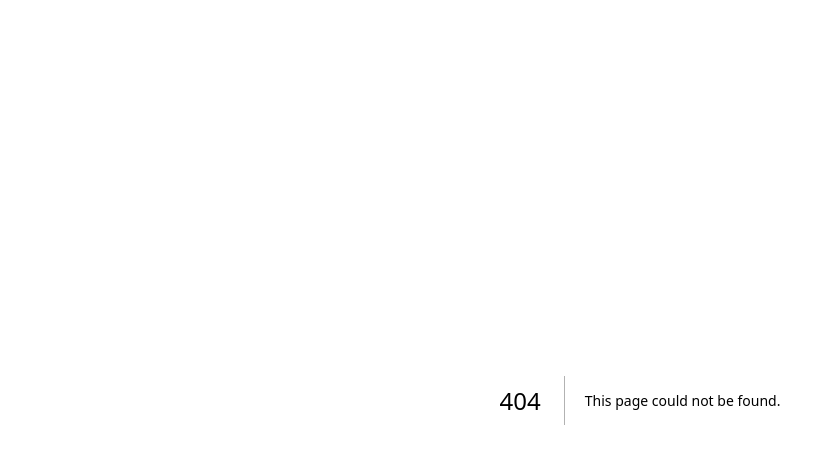
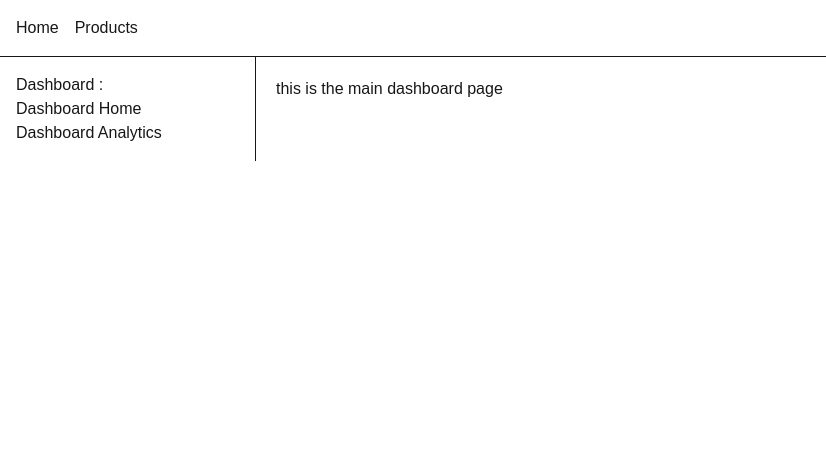
Before and after one commit to himanshuverse/NEXT-JS, a Next.js app: page /dashboard in a window 1280 px wide. Before the commit this address had no page. Shown: the top 464 px of the page, without its empty margins (0-826 px from the left). Built offline with nearby package versions, Linux system fonts and the light colour scheme.

Commit message:
layout page understanding

```diff
--- /dev/null
+++ b/app/dashboard/analytics/page.tsx
@@ -0,0 +1,5 @@
+export default function analyticsPage(){
+    return(
+        <div>this is analytics page</div>
+    )
+}
--- /dev/null
+++ b/app/dashboard/layout.tsx
@@ -0,0 +1,26 @@
+import Link from "next/link"
+
+export default function dashboardLayout(
+    {children}:{children:React.ReactNode}
+){
+    return(
+    <div>
+      <div className="flex">
+        <aside className="w-64 p-4 border-r">
+          <h2>Dashboard :</h2>
+          <nav>
+            <ul>
+              <li>
+                <Link href={"/dashboard"}>Dashboard Home</Link>
+              </li>
+              <li>
+                <Link href={"/dashboard/analytics"}>Dashboard Analytics</Link>
+              </li>
+            </ul>
+          </nav>
+        </aside>
+        <div className="flex-1 p-5">{children}</div>
+      </div>
+    </div>
+    )
+}
--- /dev/null
+++ b/app/dashboard/page.tsx
@@ -0,0 +1,7 @@
+export default function dashboardPage(){
+    return(
+        <div>
+            <h1>this is the main dashboard page</h1>
+        </div>
+    )
+}
--- a/app/layout.tsx
+++ b/app/layout.tsx
@@ -1,6 +1,7 @@
 import type { Metadata } from "next";
 import { Geist, Geist_Mono } from "next/font/google";
 import "./globals.css";
+import Link from "next/link";
 
 const geistSans = Geist({
   variable: "--font-geist-sans",
@@ -27,7 +28,15 @@ export default function RootLayout({
       lang="en"
       className={`${geistSans.variable} ${geistMono.variable} h-full antialiased`}
     >
-      <body className="min-h-full flex flex-col">{children}</body>
+      <body className="min-h-full flex flex-col">
+        <header className="p-4 border-b">
+            <nav className="flex gap-4">
+              <Link href={"/"}>Home</Link>
+              <Link href={"/profile/products"}>Products</Link>
+            </nav>
+          </header>
+          {children}
+      </body>
     </html>
   );
 }
```
